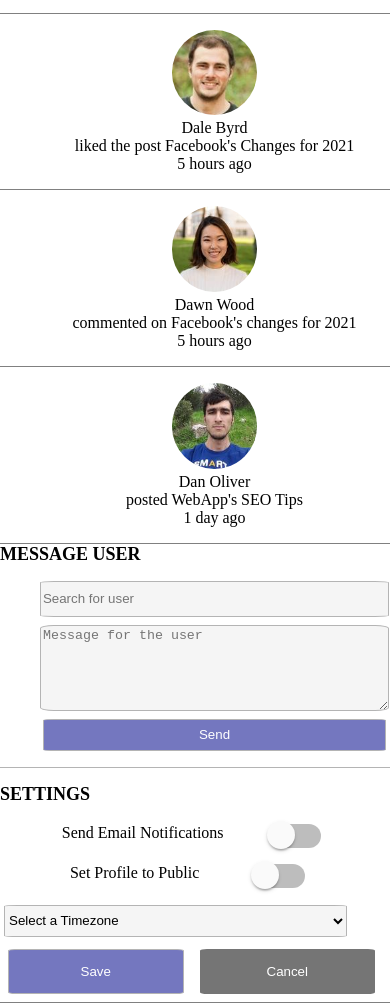
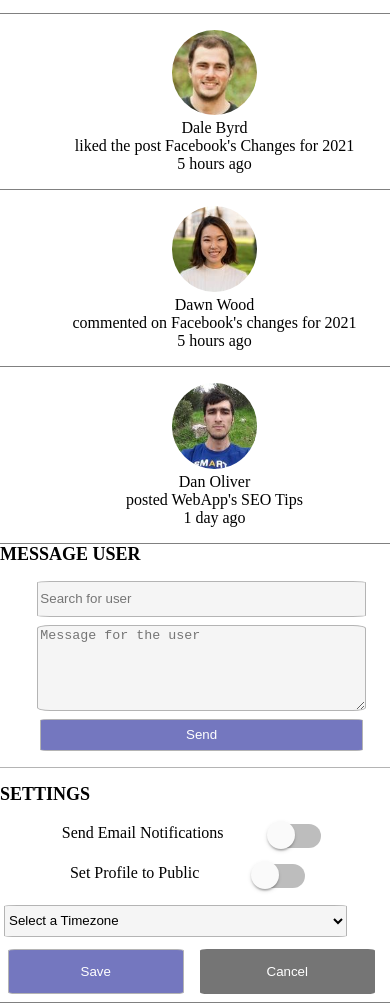
Before and after one commit to Paulino101/techDegreeProject7, a plain HTML site: page index.html in a window 390 px wide. Shown: the part 2334-3337 px from the top of the page. Drawn offline with nearby package versions, Linux system fonts and the light colour scheme.

Commit message:
mobile view done

```diff
--- a/css/styles.scss
+++ b/css/styles.scss
@@ -216,6 +216,9 @@ h3 {
 .members-container > .profile-image,
 .activity-container > .profile-image {
   width: 20%;
+}
+.message {
+  width: 94%;
 }
 .message > h3 {
   margin-bottom: 0.75rem;
```
Also changed, not shown: css/styles.css, 1 other file.
